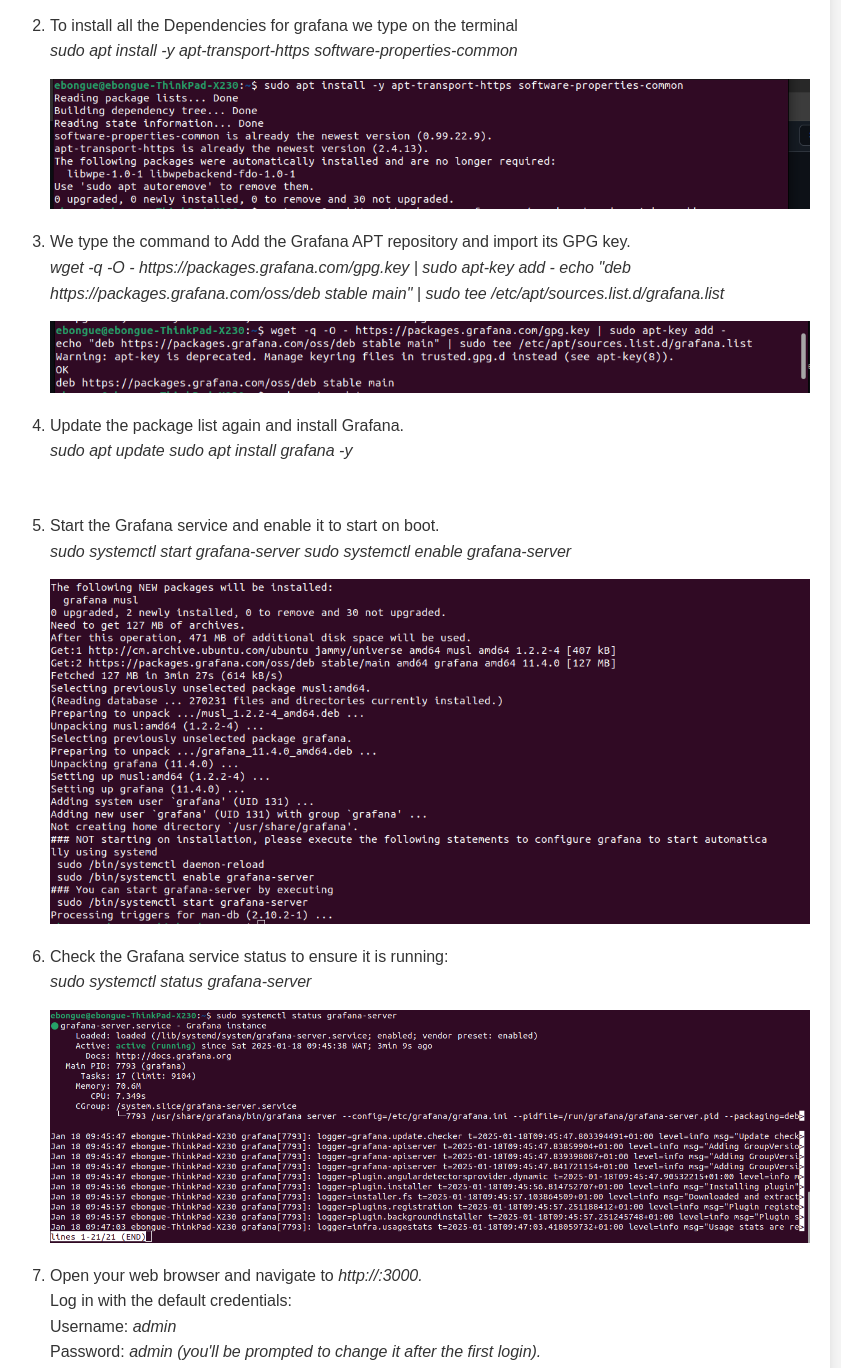
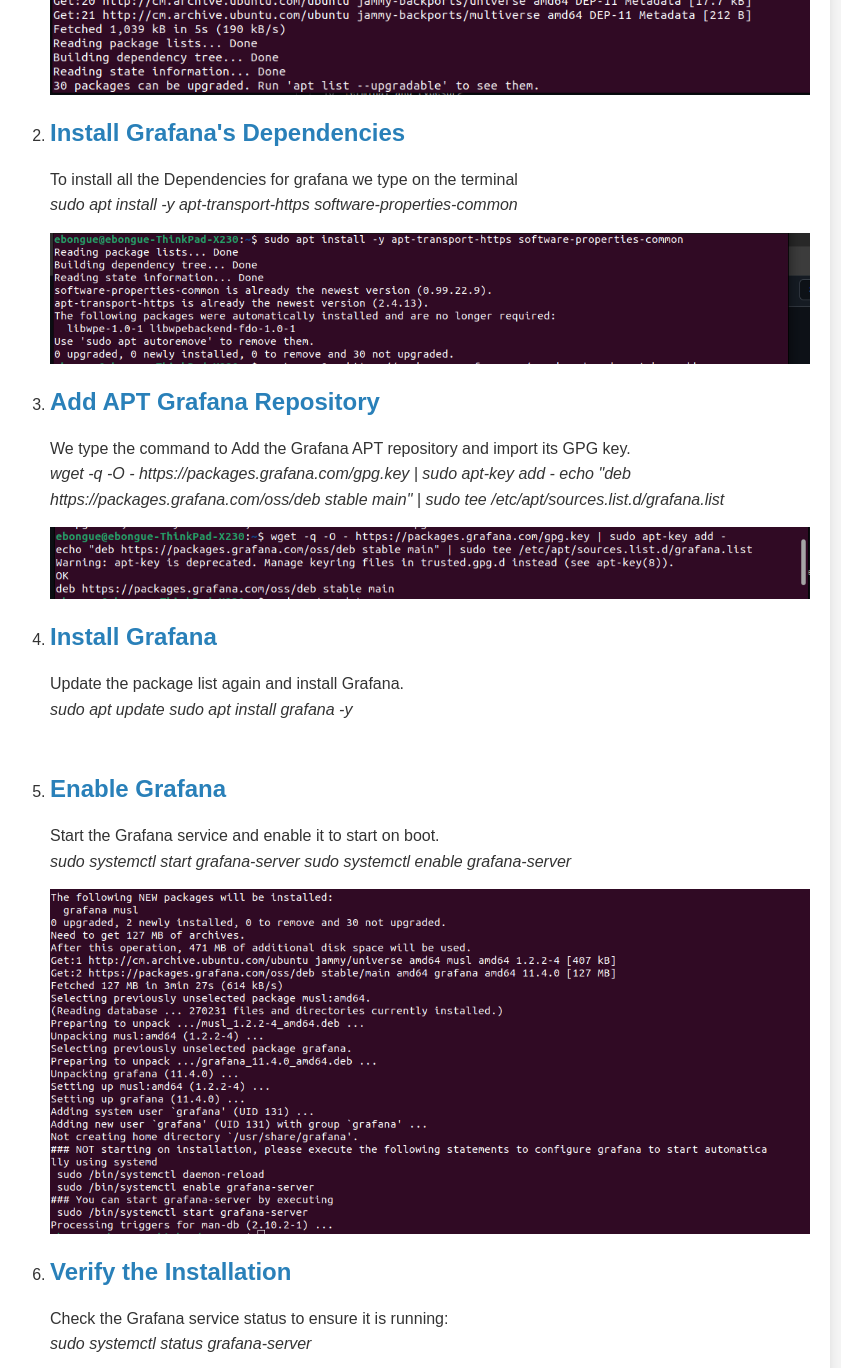
Before and after one commit to EbongueMaxwell/Grafana, a plain HTML site: page Gubuntu.html in a window 1280 px wide. Shown: the part 724-2092 px from the top of the page, without its empty margins (230-1071 px from the left). Drawn offline with Linux system fonts and the light colour scheme.

Commit message:
Update Gubuntu.html

```diff
--- a/Gubuntu.html
+++ b/Gubuntu.html
@@ -7,54 +7,54 @@
     <link rel="stylesheet" href="./style.css">
 </head>
 <body>
-  <header> Setup Grafana on Ubuntu OS </header>
+  <header> <h1>Setup Grafana on Ubuntu OS</h1></header>
   <div class="container">
     <h2>We install on Ubuntu22 </h2>
     <p>Lets Start by </p> <br>
     <ol>
-      <li>
+      <li><h2>Update the machine</h2>
         <p> We open the terminal and type<br>
         <i>sudo apt update && sudo apt upgrade -y</i><br> to refresh our Update the package list to ensure you have the latest version of all packages</p>
         <img src="./update.png" alt="update system">
       </li>
-      <li>
+      <li><h2>Install Grafana's Dependencies</h2>
         <p>To install all the Dependencies for grafana we type on the terminal<br>
         <i>sudo apt install -y apt-transport-https software-properties-common</i></p>
         <img src="./dependencies.png" alt="install dependencies">
       </li>
-      <li>
+      <li><h2>Add APT Grafana Repository</h2>
         <p>We type the command to Add the Grafana APT repository and import its GPG key.<br>
         <i>wget -q -O - https://packages.grafana.com/gpg.key | sudo apt-key add -
-echo "deb https://packages.grafana.com/oss/deb stable main" | sudo tee /etc/apt/sources.list.d/grafana.list
-</i></p>
+            echo "deb https://packages.grafana.com/oss/deb stable main" | sudo tee /etc/apt/sources.list.d/grafana.list
+        </i></p>
         <img src="./setGrafanaRepository.png" alt="Install all Grafana repository">
         </li>
-      <li>
+      <li><h2>Install Grafana</h2>
         <p>Update the package list again and install Grafana.<br>
         <i>sudo apt update
           sudo apt install grafana -y </i></p>
         <img src="Intallation." alt="">
       </li>
-      <li>
+      <li><h2>Enable Grafana</h2>
         <p>Start the Grafana service and enable it to start on boot.<br>
         <i>sudo systemctl start grafana-server
           sudo systemctl enable grafana-server</i></p>
         <img src="./InstallGrafana.png" alt=" install on ubuntu">
       </li>
-      <li>
+      <li><h2>Verify the Installation</h2>
         <p>Check the Grafana service status to ensure it is running:<br>
         <i>sudo systemctl status grafana-server</i></p>
         <img src="./VerifyInstall.png" alt="check the installation">
       </li>
-      <li>
-        <p>Open your web browser and navigate to <i>http://<your-server-ip>:3000.</i><br>
+      <li> <h2>Launch the Grafana on Browser</h2>
+        <p>Open your web browser and navigate to <i>http://your server ip:3000.</i><br>
             Log in with the default credentials:<br>
             Username:<i> admin</i><br>
             Password: <i>admin (you'll be prompted to change it after the first login).</i></p>
           <img src="./Welcome G.png" alt="Login on Grafana">
       </li>
     </ol>
-
+        <h2>Grafana Home Display</h2>
       <p>Here comes the home page of Grafana</p>
       <img src="./GrafanaHome.png" alt="Grafana Home page view">
          <h2>Conclusion</h2>
```
